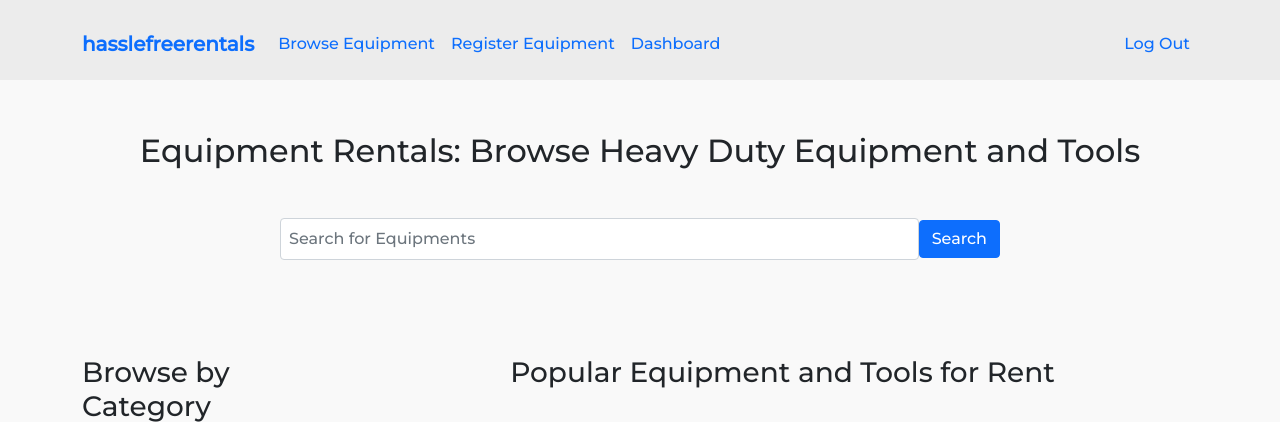
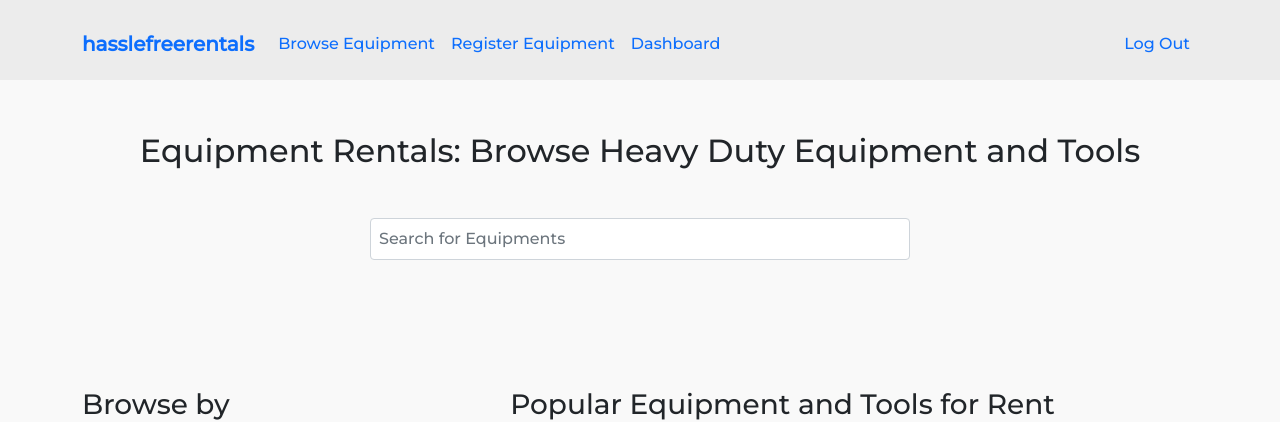
Before and after one commit to BiniyamTT/hasslefreerentals-production, a Flask app: page /equipments in a window 1280 px wide. Shown: the top 422 px of the page. Run offline with Flask 2, Linux system fonts and the light colour scheme; a user stored in the database is signed in; some libraries are stand-ins or nearby versions.

Commit message:
Search_v0 and OTP included

```diff
--- a/api/app.py
+++ b/api/app.py
@@ -43,7 +43,6 @@ db.execute  ("""
                     hash TEXT NOT NULL,
                     email TEXT NOT NULL,
                     phonenumber TEXT NOT NULL,
-                    telegram_id INTEGER,
                     usertype TEXT NOT NULL
                 )
             """)
@@ -279,6 +278,18 @@ def screturn():
     return jsonify(subcat)
 
 
+@app.route("/searchequipments")
+def searchequipments():
+    print('************************')
+    q = request.args.get("q")
+    if q:
+        result = db.execute("SELECT brand FROM equipments WHERE brand LIKE ? or category LIKE ? or sub_category LIKE ? or model LIKE ?","%"+q+"%","%"+q+"%","%"+q+"%","%"+q+"%")
+    else:
+        result = []
+    print(result)
+    return result
+
+
 @app.route("/eqregister", methods=["GET", "POST"])
 @login_required
 def eqregister():
--- a/api/static/script.js
+++ b/api/static/script.js
@@ -6,3 +6,24 @@ function sendotp() {
         data: { 'data': value }
     });
 }
+
+window.addEventListener('DOMContentLoaded', (event) => {
+    console.log('DOM fully loaded and parsed');
+    let queryterm = document.getElementById('search');
+        if (queryterm) {
+            queryterm.addEventListener('input', async function() {
+                let response = await fetch('/searchequipments?q=' + queryterm.value);
+                let results = await response.text();
+                console.log('Inside Second JS');
+                console.log(results);
+                document.getElementById('searchresults').innerHTML = results;
+            });
+        }
+});
+
+
+
+
+function submit() {
+    document.getElementById('form-element').submit()
+}
--- a/api/templates/equipments.html
+++ b/api/templates/equipments.html
@@ -13,9 +13,14 @@
           <div class="col-md-8">
             <div class="search d-flex justify-content-center align-items-center">
               <i class="fa fa-search"></i>
-              <input type="search" class="form-control p-2" placeholder="Search for Equipments">
-              <button class="btn btn-primary">Search</button>
+              <input id="search" class="form-control p-2 w-75" placeholder="Search for Equipments">
+              <!--<button class="btn btn-primary">Search</button>-->
             </div>
+          </div>
+          <div class="col-md-8 d-flex justify-content-center align-items-center">
+            <div class="searchresults p-2 w-75">
+                <p id="searchresults"></p>
+              </div>
           </div>
         </div>
     </div>
@@ -92,8 +97,7 @@
 
 {% block script%}
 <script>
-    function submit() {
-        document.getElementById('form-element').submit()
-    }
+
+
 </script>
 {% endblock%}
--- a/api/templates/login.html
+++ b/api/templates/login.html
@@ -13,7 +13,7 @@
             <div class="card-body p-md-5">
               <div class="row">
                 <div class="col-md-10 col-lg-6 col-xl-5 order-2 order-lg-1">
-                  <p class="text-center h1 fw-bold mb-5 mx-1 mx-md-4 mt-4">Log In</p>
+                  <p class="text-center h2 fw-bold mb-5 mx-1 mx-md-4 mt-4" style="color: #0D6EFD">Log In</p>
                   <form action="/login" method="post">
                     <div class="mb-3">
                         <input autocomplete="off" autofocus class="form-control mx-auto w-auto" id="username" name="username" placeholder="Username" type="text">
--- a/api/templates/register.html
+++ b/api/templates/register.html
@@ -13,7 +13,7 @@
           <div class="card-body p-md-5">
             <div class="row">
               <div class="col-md-10 col-lg-6 col-xl-5 order-2 order-lg-1">
-                <p class="text-center h1 fw-bold mb-5 mx-1 mx-md-4 mt-4">Sign up</p>
+                <p class="text-center h2 fw-bold mb-5 mx-1 mx-md-4 mt-4" style="color: #0D6EFD">Sign up</p>
                 <form action="/register" method="post">
                   <div class=" mt-5 mb-3 text-center">
                       <input autocomplete="off" autofocus class="form-control mx-auto mb-2 w-75" id="username" name="username" placeholder="Full Name" type="text">
```
Also changed, not shown: api/templates/index.html (+7 -5 lines), 4 other files.
